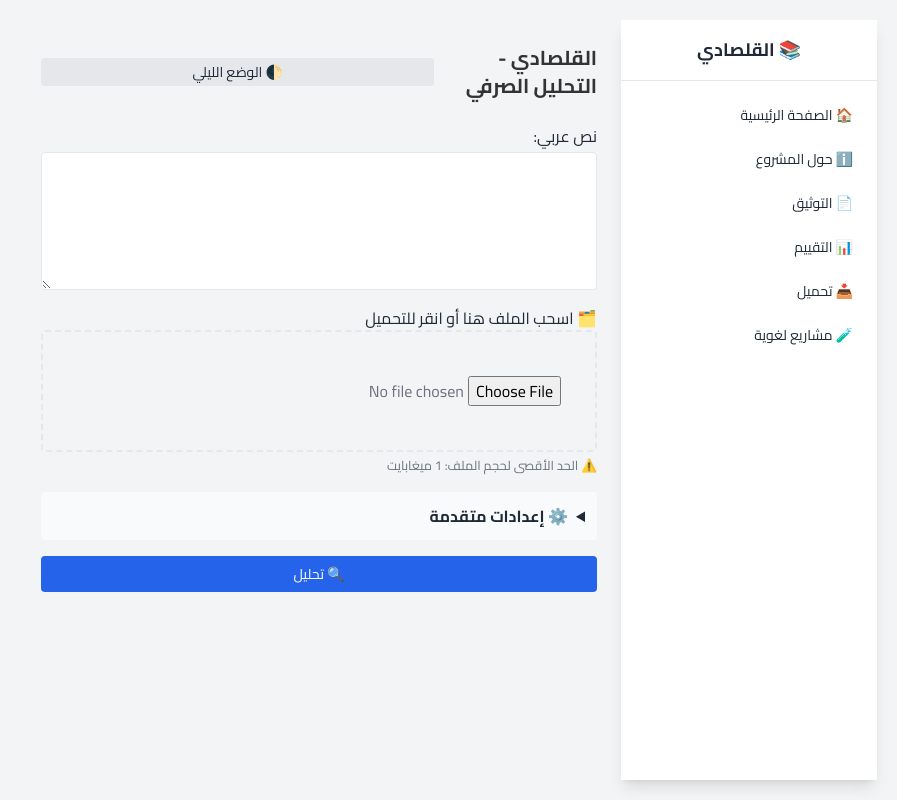
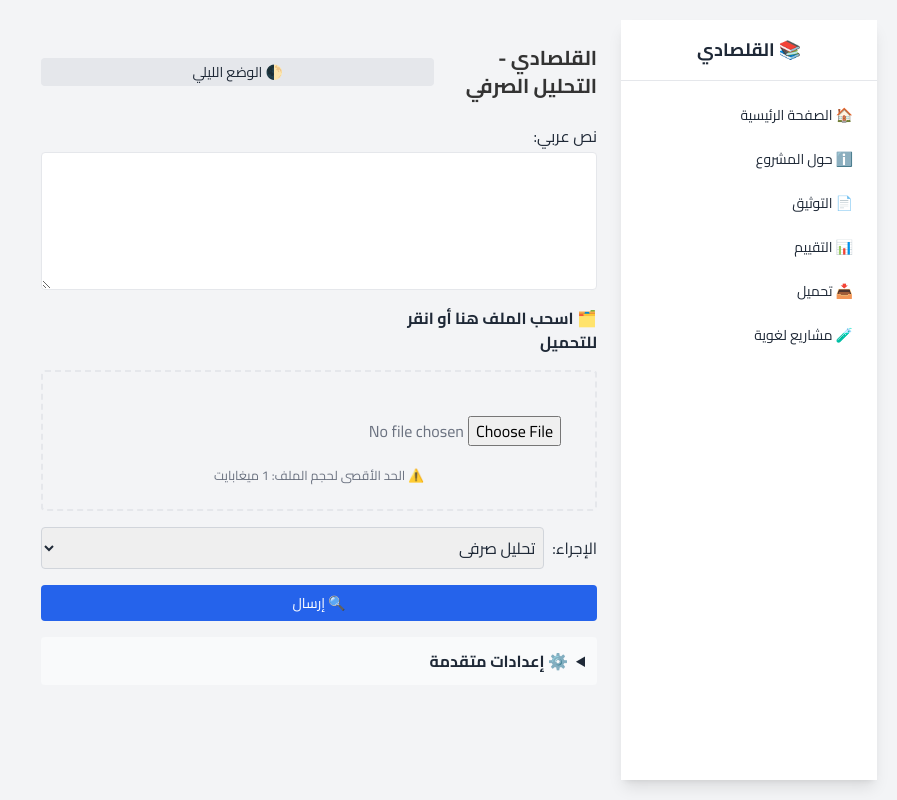
Before and after one commit to linuxscout/qalsadi-web, a Flask app: template web/templates/index.html in a window 1280 px wide. Shown: the whole page, without its empty margins (383-1280 px from the left). Run offline with Flask 3, Linux system fonts and the light colour scheme; the template is opened without the code that fills it, so the values that code supplies are empty; some libraries are stand-ins or nearby versions.

Commit message:
Improve UX

```diff
--- a/web/app.py
+++ b/web/app.py
@@ -111,7 +111,7 @@ def index():
             latest_formatter = formatter
 
 
-    return render_template('home.html', text=input_text, output=output,
+    return render_template('index.html', text=input_text, output=output,
                            format=output_format,
                            selected_profile=profile,
                            action=action)
--- a/web/templates/index.html
+++ b/web/templates/index.html
@@ -17,55 +17,34 @@
             <textarea name="text" rows="5" class="mt-1 block w-full p-2 border rounded bg-white text-black dark:bg-gray-800 dark:text-white">{{ text }}</textarea>
         </label>
 
-        <label class="block">
+            <div class="flex items-start gap-4 flex-wrap">
+              <!-- Label and hint -->
+              <div class="flex-shrink-0 w-48">
+                <label for="fileInput" class="block font-semibold cursor-pointer">
                   🗂️ اسحب الملف هنا أو انقر للتحميل
-           <div id="dropzone" class="border-2 border-dashed p-6 rounded text-center text-gray-500">
+<!--                  <small class="text-gray-500 dark:text-gray-400 block mt-1">⚠️ الحد الأقصى لحجم الملف: 1 ميغابايت</small>-->
+                </label>
+              </div>
+
+              <!-- Dropzone -->
+              <div class="flex-grow">
+                <div id="dropzone" class="border-2 border-dashed p-6 rounded text-center text-gray-500 dark:text-gray-300 dark:border-gray-600">
                   <input type="file" name="textfile" accept=".txt" class="block w-full mt-1">
                   <input type="file" class="hidden" id="fileInput" name="file" onchange="loadFile()" />
+                                          <small class="text-gray-500 dark:text-gray-400 block mt-1">⚠️ الحد الأقصى لحجم الملف: 1 ميغابايت</small>
+
                 </div>
-            <small class="text-gray-500 dark:text-gray-400">⚠️ الحد الأقصى لحجم الملف: 1 ميغابايت</small>
+              </div>
 
-        </label>
+            </div>
 
 
-
-        <details class="bg-gray-50 dark:bg-gray-800 rounded p-3">
-            <summary class="cursor-pointer font-semibold">⚙️ إعدادات متقدمة</summary>
-            <div class="space-y-3 mt-3">
-                <label class="flex items-center space-x-2">
-                    <input type="checkbox" name="allow_tag_guessing" {% if request.form.get('allow_tag_guessing') %}checked{% endif %}>
-                    <span>تخمين التصنيف</span>
-                </label>
-
-                <label class="flex items-center space-x-2">
-                    <input type="checkbox" name="allow_disambiguation" {% if request.form.get('allow_disambiguation', 'on') %}checked{% endif %}>
-                    <span>إزالة الالتباس</span>
-                </label>
-
-                <label class="block">
-                    صيغة الإخراج:
-                    <select name="format" class="block w-full mt-1 p-1 rounded dark:bg-gray-800 dark:text-white">
-                        <option value="html" {% if format == "html" %}selected{% endif %}>HTML</option>
-                        <option value="table" {% if format == "table" %}selected{% endif %}>Table</option>
-                        <option value="json" {% if format == "json" %}selected{% endif %}>JSON</option>
-                        <option value="csv" {% if format == "csv" %}selected{% endif %}>CSV</option>
-                        <option value="xml" {% if format == "xml" %}selected{% endif %}>XML</option>
-                    </select>
-                </label>
-
-                            <label for="profile" class="block">حقول الإخراج:</label>
-                            <select name="profile" id="profile" class="block w-full mt-1 p-1 rounded dark:bg-gray-800 dark:text-white">
-                                <option value="main" {% if selected_profile == "main" %}selected{% endif %}>أساسي</option>
-                                <option value="all" {% if selected_profile == "all" %}selected{% endif %}>كامل</option>
-                                <option value="roots" {% if selected_profile == "roots" %}selected{% endif %}>الجذور</option>
-                                <option value="lemmas" {% if selected_profile == "lemmas" %}selected{% endif %}>الأصول</option>
-                                <option value="inflect" {% if selected_profile == "inflect" %}selected{% endif %}>الإعراب</option>
-                            </select>
-
-
-
-                            <label for="action" class="block">الإجراء:</label>
-                            <select name="action" id="action" class="block w-full mt-1 p-1 rounded dark:bg-gray-800 dark:text-white">
+        <div class="flex items-center space-x-2 rtl:space-x-reverse">
+          <label for="action" class="inline w-auto">الإجراء:</label>
+          <select name="action" id="action"
+          class="p-1 rounded dark:bg-gray-800 dark:text-white border border-gray-300">
+<!--        <label for="action" class="inline">الإجراء:</label>-->
+<!--        <select name="action" id="action" class="block w-full mt-1 p-1 rounded dark:bg-gray-800 dark:text-white">-->
             <option value="analyze" {% if action == "analyze" %}selected{% endif %}>تحليل صرفي</option>
             <option value="lemmatize" {% if action == "lemmatize" %}selected{% endif %}>تأصيل</option>
             <option value="stemming" {% if action == "stemming" %}selected{% endif %}>تجذيع</option>
@@ -77,13 +56,59 @@
         </select>
 
             </div>
+        <button type="submit" class="bg-blue-600 hover:bg-blue-700 text-white text-sm px-4 py-2 rounded"  id="analyzeBtn"  onclick="showSpinner()">🔍 إرسال</button>
+        <div id="spinner" class="hidden">⏳ جاري المعالجة...</div>
+
+        <details class="bg-gray-50 dark:bg-gray-800 rounded p-3">
+            <summary class="cursor-pointer font-semibold">⚙️ إعدادات متقدمة</summary>
+         <div class="space-y-4 mt-4">
+
+  <!-- Output Format -->
+  <div class="flex items-center gap-2">
+    <label for="format" class="whitespace-nowrap font-medium">📤 صيغة الإخراج:</label>
+    <select name="format" id="format" class="flex-1 p-2 rounded border dark:bg-gray-800 dark:text-white">
+      <option value="html" {% if format == "html" %}selected{% endif %}>HTML</option>
+      <option value="table" {% if format == "table" %}selected{% endif %}>Table</option>
+      <option value="json" {% if format == "json" %}selected{% endif %}>JSON</option>
+      <option value="csv" {% if format == "csv" %}selected{% endif %}>CSV</option>
+      <option value="xml" {% if format == "xml" %}selected{% endif %}>XML</option>
+    </select>
+  </div>
+
+  <!-- Output Profile -->
+  <div class="flex items-center gap-2">
+    <label for="profile" class="whitespace-nowrap font-medium">🗂️ حقول الإخراج:</label>
+    <select name="profile" id="profile" class="flex-1 p-2 rounded border dark:bg-gray-800 dark:text-white">
+      <option value="main" {% if selected_profile == "main" %}selected{% endif %}>أساسي</option>
+      <option value="all" {% if selected_profile == "all" %}selected{% endif %}>كامل</option>
+      <option value="roots" {% if selected_profile == "roots" %}selected{% endif %}>الجذور</option>
+      <option value="lemmas" {% if selected_profile == "lemmas" %}selected{% endif %}>الأصول</option>
+      <option value="inflect" {% if selected_profile == "inflect" %}selected{% endif %}>الإعراب</option>
+    </select>
+  </div>
+
+  <!-- Checkboxes in one line -->
+  <div class="flex items-center gap-6">
+    <label class="flex items-center gap-2">
+      <input type="checkbox" name="allow_tag_guessing" class="h-4 w-4" {% if request.form.get('allow_tag_guessing') %}checked{% endif %}>
+      <span>تخمين التصنيف</span>
+    </label>
+
+    <label class="flex items-center gap-2">
+      <input type="checkbox" name="allow_disambiguation" class="h-4 w-4" {% if request.form.get('allow_disambiguation', 'on') %}checked{% endif %}>
+      <span>إزالة الالتباس</span>
+    </label>
+  </div>
+
+</div>
+
         </details>
 
-        <button type="submit" class="bg-blue-600 hover:bg-blue-700 text-white text-sm px-4 py-2 rounded"  id="analyzeBtn"  onclick="showSpinner()">🔍 تحليل</button>
-        <div id="spinner" class="hidden">⏳ جاري المعالجة...</div>
+
       </form>
 
     {% if output %}
+           {% if format in ("html", "csv", "xml", "json")  or action in ("analyze", "stemming")%}
                <div class="mt-6">
                 <h2 class="text-lg font-semibold mb-2">تحميل النتائج</h2>
                 <div class="flex space-x-2 space-x-reverse">
@@ -91,11 +116,11 @@
                     <a href="{{ url_for('download', fmt='json') }}" class="text-sm bg-green-600 hover:bg-green-700 text-white px-3 py-1 rounded">⬇️ JSON</a>
                     <a href="{{ url_for('download', fmt='xml') }}" class="text-sm bg-green-600 hover:bg-green-700 text-white px-3 py-1 rounded">⬇️ XML</a>
                 </div>
-
+           {% endif %}
            {% if format == "html" %}
                <div class="mt-4">{{ output | safe }}</div>
            {% else %}
-                <pre class="mt-4 p-3 bg-gray-100 dark:bg-gray-700 rounded">{{ output | e }}</pre>
+               <pre class="mt-4 p-3 bg-gray-100 dark:bg-gray-700 rounded  whitespace-pre-wrap break-words">{{ output | e }}</pre>
            {% endif %}
         </div>
     {% endif %}
```
Lines whose indentation alone changed are shown as unchanged.
